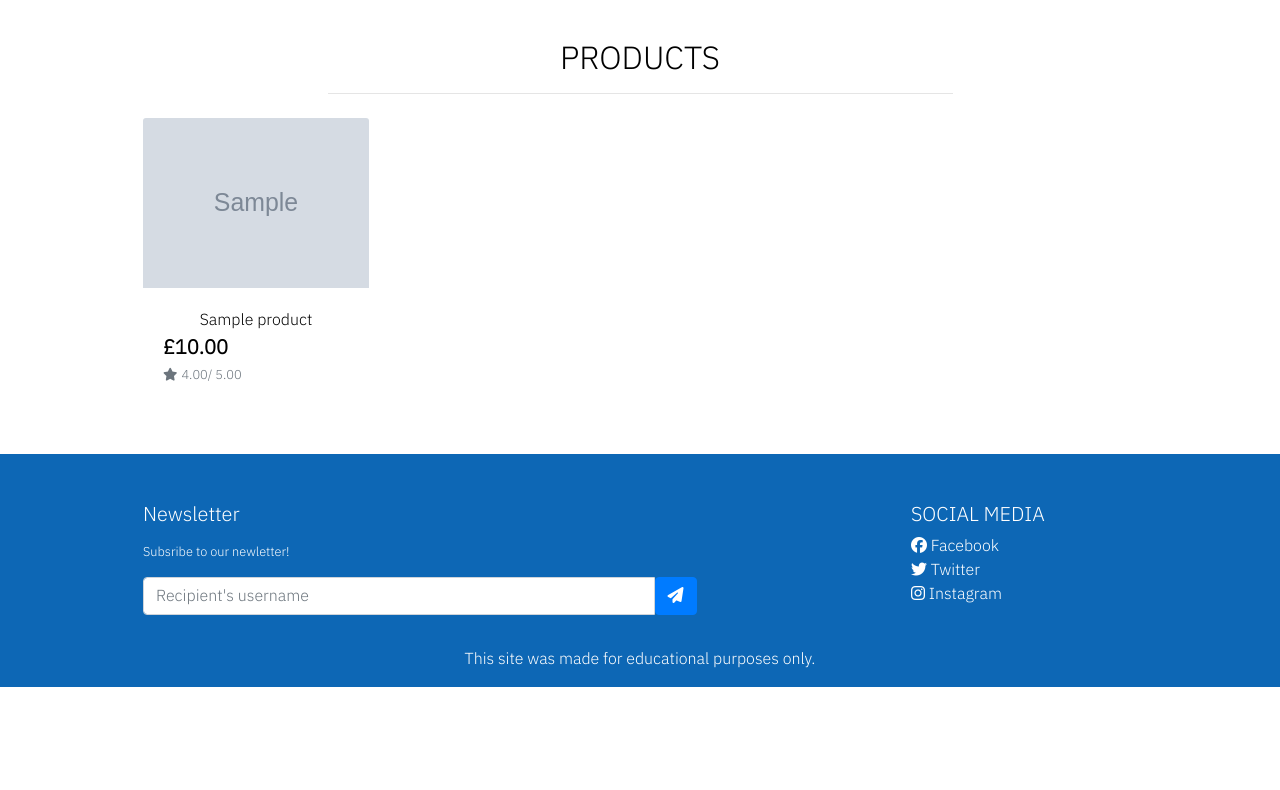
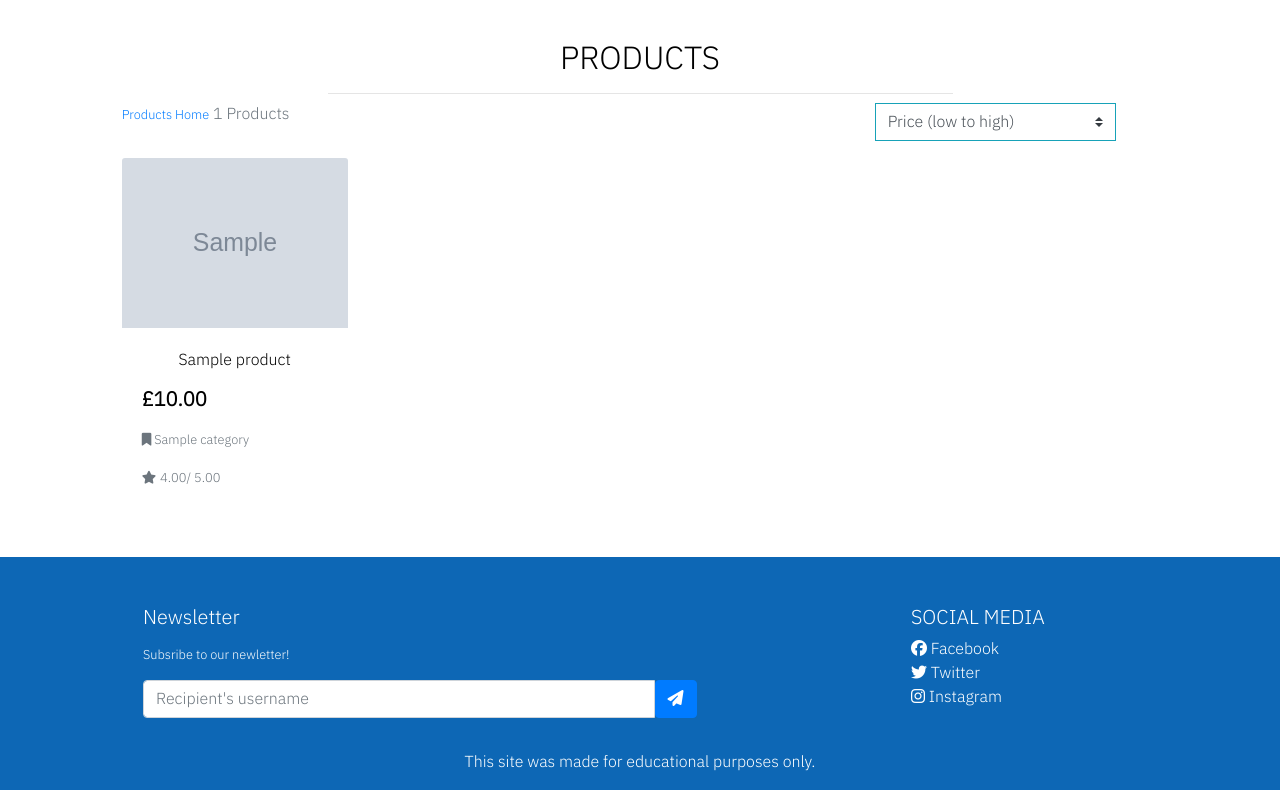
Before and after one commit to iKelvvv/MS5, a Django app: a page that uses products/templates/products/products.html in a window 1280 px wide. Shown: the part 237-1027 px from the top of the page. Before the commit the page ends 924 px from the top, so only its background shows below. Run offline with Django 3.2, Linux system fonts and the light colour scheme; tables that the repository leaves empty hold one stand-in row (values such as "Sample post"); grey boxes marked "Sample" are stand-in pictures; some libraries are stand-ins or nearby versions.

Commit message:
Add category name and filters/sort options

```diff
--- a/products/templates/products/products.html
+++ b/products/templates/products/products.html
@@ -17,12 +17,41 @@
         <div class="row">
             <div class="col text-center text-black mt-5">
                 <h2 class="logo-font">Products</h2>
+                {% for c in current_categories %}
+                    <a href="{% url 'products' %}?category={{ c.name }}" class="category-badge">
+                        <span class="badge badge-white text-black rounded-0 border border-dark">{{ c.friendly_name }}</span>
+                    </a>
+                {% endfor %}
                 <hr class="w-50 mb-1">
             </div>
         </div>
         <div class="row">
-            <div class="container">
-                <div class="row mt-1 mb-2"></div>
+            <div class="container col-10 offset-1">
+                <div class="row mt-1 mb-2">
+                    <div class="col-12 col-md-6 my-auto order-md-last d-flex justify-content-center justify-content-md-end">
+                        <div class="sort-select-wrapper w-50">
+                            <select id="sort-selector" class="custom-select customer-select-sm rounded-0 border border-{% if current_sorting != 'None_None' %}info{% else %}black{% endif %}">
+                                <option value="reset" {% if current_sorting == 'None_None' %}selected{% endif %}>Sort by...</option>
+                                <option value="price_asc" {% if current_sorting == 'price_asc' %}selected{% endif %}>Price (low to high)</option>
+                                <option value="price_desc" {% if current_sorting == 'price_desc' %}selected{% endif %}>Price (high to low)</option>
+                                <option value="rating_asc" {% if current_sorting == 'rating_asc' %}selected{% endif %}>Rating (low to high)</option>
+                                <option value="rating_desc" {% if current_sorting == 'rating_desc' %}selected{% endif %}>Rating (high to low)</option>
+                                <option value="name_asc" {% if current_sorting == 'name_asc' %}selected{% endif %}>Name (A-Z)</option>
+                                <option value="name_desc" {% if current_sorting == 'name_desc' %}selected{% endif %}>Name (Z-A)</option>
+                                <option value="category_asc" {% if current_sorting == 'category_asc' %}selected{% endif %}>Category (A-Z)</option>
+                                <option value="category_desc" {% if current_sorting == 'category_desc' %}selected{% endif %}>Category (Z-A)</option>
+                            </select>
+                        </div>
+                    </div>
+                    <div class="col-12 col-md-6 order-md-first">
+                        <p class="text-muted text-center text-md-left">
+                            {% if search_term or current_categories or current_sorting != 'None_None' %}
+                                <span class="small"><a href="{% url 'products' %}">Products Home</a></span>
+                            {% endif %}
+                            {{ products|length }} Products{% if search_term %} found for <strong>"{{ search_term }}"</strong>{% endif %}
+                        </p>
+                    </div>
+                </div>
                 <div class="row">
                     {% for product in products %}
                         <div class="col-12 col-sm-6 col-md-6 col-lg-4 col-xl-3 text-center my-2">
@@ -39,10 +68,18 @@
                                 <div class="card-body pb-0">
                                     <p class="mb-0">{{ product.name }}</p>
                                 </div>
-                                <div class="card-footer bg-white pt-0 border-0 text-left">
+                                <div class="card-footer bg-white border-0 text-left">
                                     <div class="row">
                                         <div class="col">
-                                            <p class="lead mb-0 text-left font-weight-bold">£{{ product.price }}</p>
+                                            <p class="lead text-left font-weight-bold">£{{ product.price }}</p>
+                                            {% if product.category %}
+                                                <p class="small">
+                                                    <a href="{% url 'products' %}?category={{ product.category.name }}" class="text-muted">
+                                                        <i class="fas fa-bookmark"></i> {{ product.category.friendly_name }}
+                                                    </a>
+                                                </p>
+                                            {% endif %}
+
                                             {% if product.rating %}
                                                 <small class="text-muted"><i class="fas fa-star mr-1"></i>{{ product.rating }}/ 5.00</small>
                                             {% else %}
```
